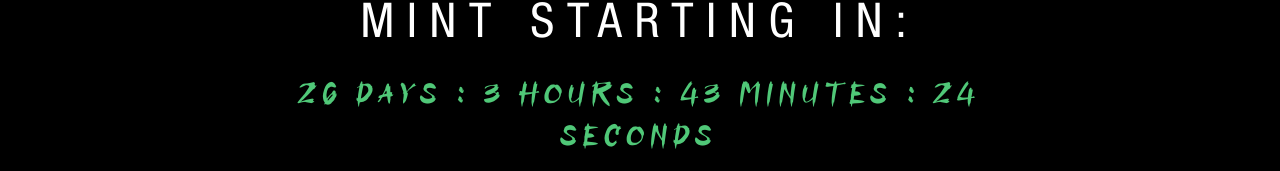
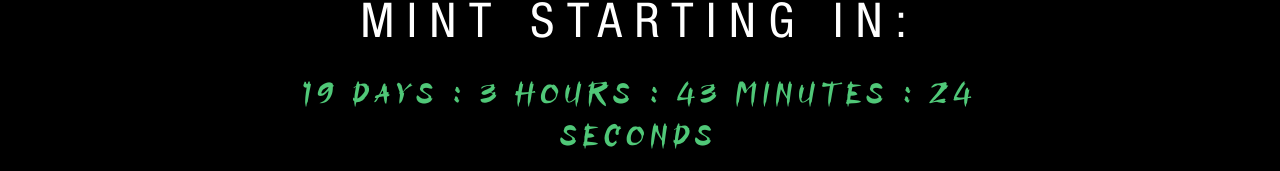
Before and after one commit to webdevProjectss/shinobi_sers, a React (Create React App) app in the folder niftyninjas/: page / in a window 1280 px wide. Shown: the part 781-952 px from the top of the page. Built offline with nearby package versions, Linux system fonts and the light colour scheme; a web font is replaced by a local one.

Commit message:
updated mint countdown

```diff
--- a/niftyninjas/src/components/LandingPage/LandingPage.js
+++ b/niftyninjas/src/components/LandingPage/LandingPage.js
@@ -390,7 +390,7 @@ const LandingPage = () => {
                         {/* Countdown Timer */}
                         <div style={countdown.container}>
                             <p style={countdown.title} className='font'>Mint Starting In: </p>
-                            <Countdown date={'2022-02-12T19:00:00.00+00:00'} renderer={renderer}/>
+                            <Countdown date={'2022-02-05T19:00:00.00+00:00'} renderer={renderer}/>
                             <Button variant='contained' style={countdown.button}>Mint Now</Button>
                         </div>
 
@@ -564,7 +564,7 @@ const LandingPage = () => {
                         {/* Countdown Timer */}
                         <div style={mobile.countdownContainer}>
                             <p style={mobile.countdownTitle} className='font'>Mint Starting In: </p>
-                            <Countdown date={'2022-02-12T19:00:00.00+00:00'} renderer={renderer}/>
+                            <Countdown date={'2022-02-05T19:00:00.00+00:00'} renderer={renderer}/>
                             <Button variant='contained' style={mobile.countdownButton}>Mint Now</Button>
                         </div>
 
```
